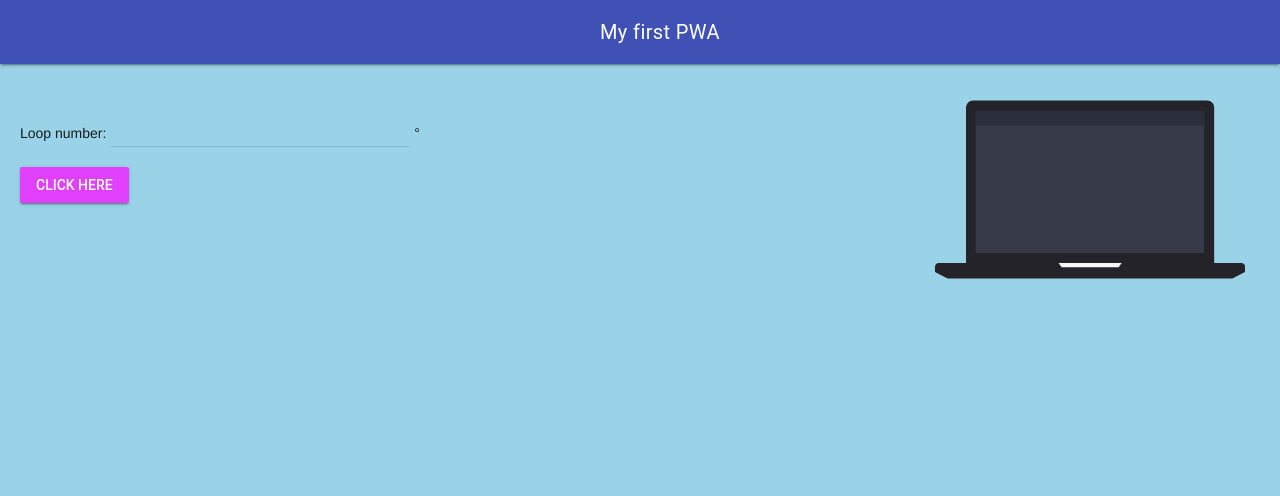
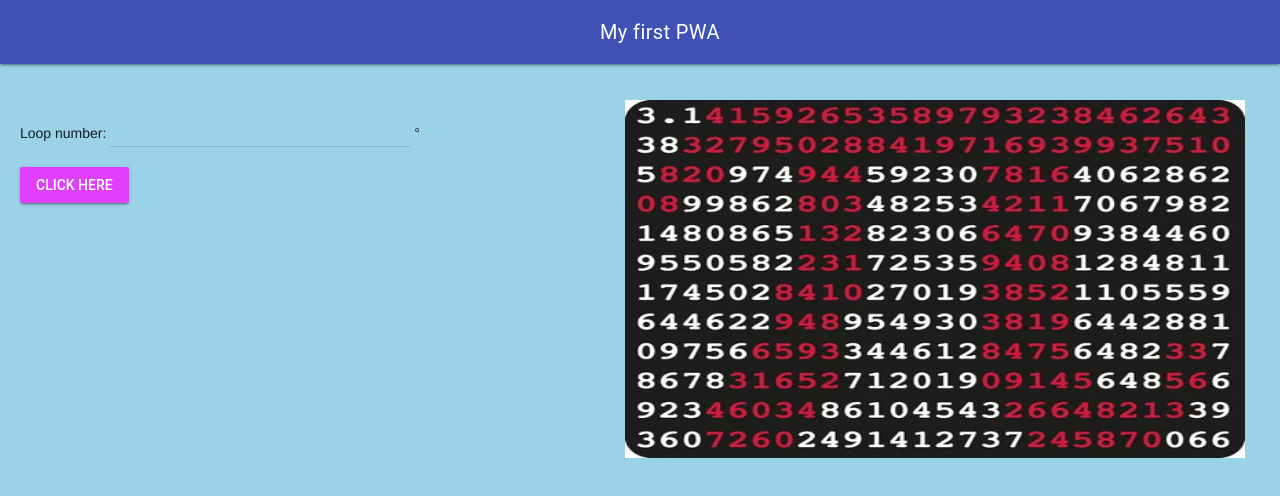
Before and after one commit to Chloe-Havel/ICS20-assinment-5, a plain HTML site: page index.html in a window 1280 px wide. Drawn offline with nearby package versions, Linux system fonts and the light colour scheme.

Commit message:
added a image

```diff
--- a/index.html
+++ b/index.html
@@ -59,10 +59,10 @@
       <main class="mdl-layout__content">
         <p></p>
         <img
-          src="./images/notebook-animation.svg"
-          alt="Computer"
-          width="25%"
-          height="25%"
+          src="./images/pi.webp"
+          alt="Pie"
+          width="50%"
+          height="50%"
         />
         <p></p>
         <!-- Simple Textfield -->
```
Also changed, not shown: images/pi.webp (added).
